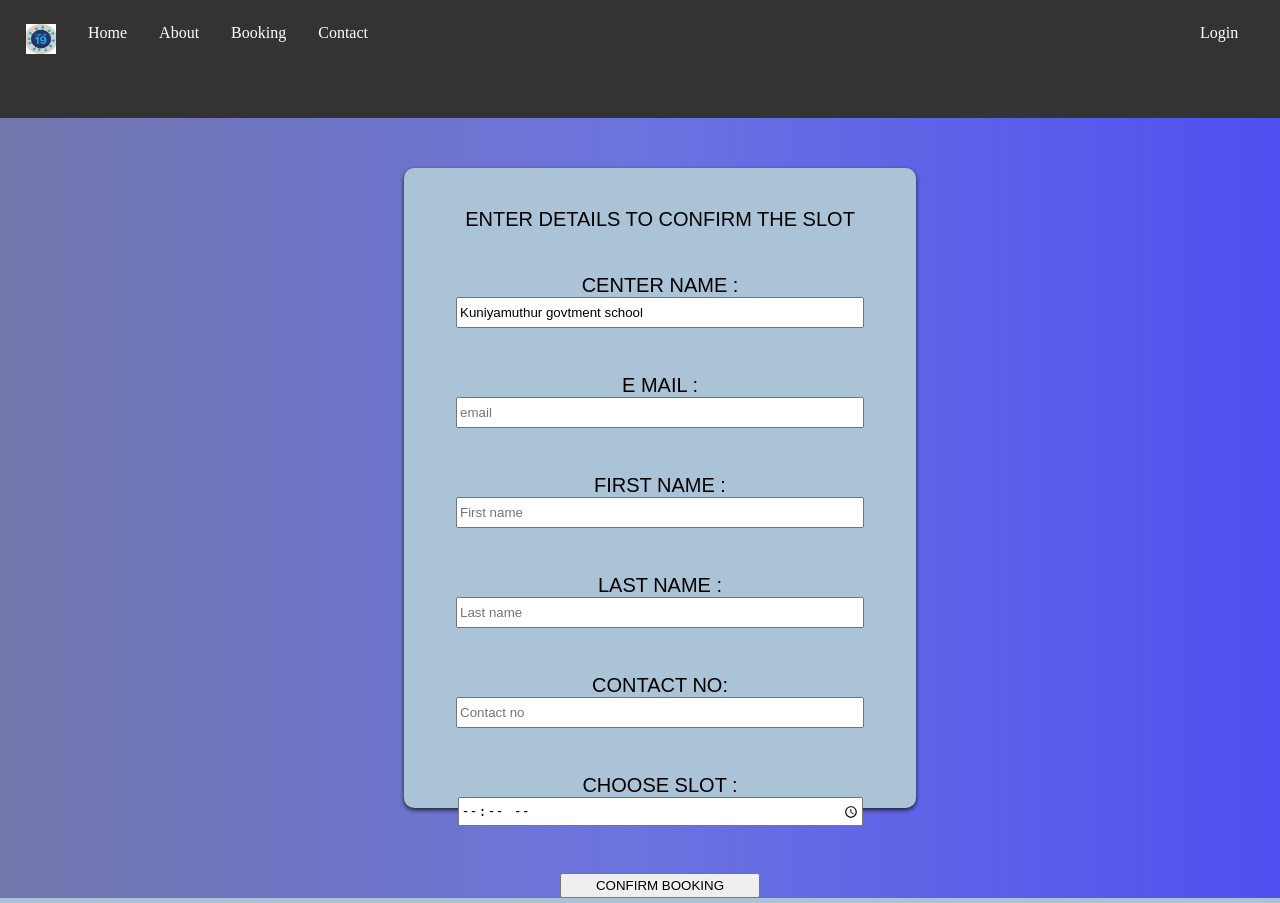
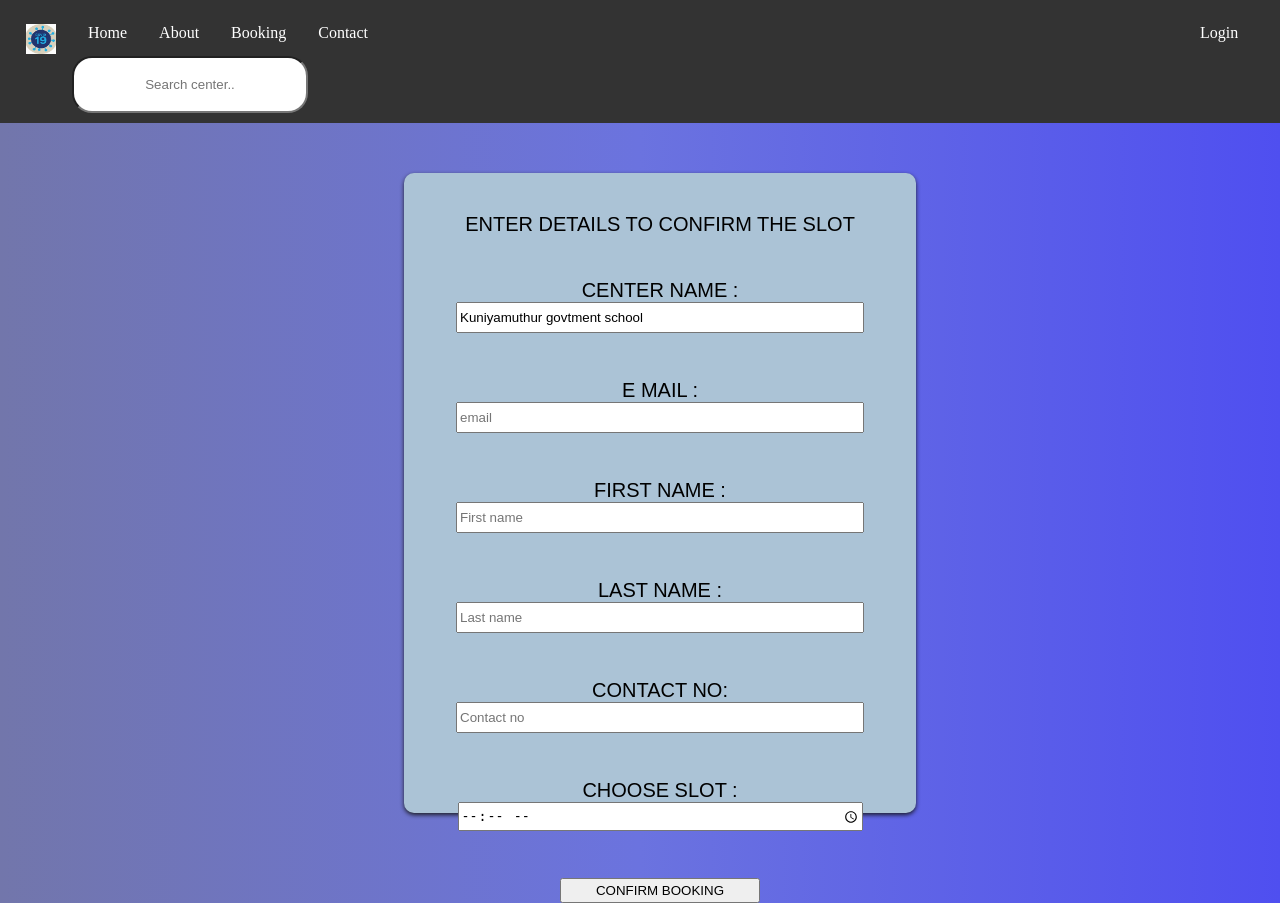
Before and after one commit to dharunsri09/covidvac, a Django app: page /center/11/ in a window 1280 px wide. Run offline with Django 4.2, Linux system fonts and the light colour scheme; data comes from the database, SQL or seed files in the repository.

Commit message:
Update nav.html

```diff
--- a/templates/nav.html
+++ b/templates/nav.html
@@ -18,7 +18,7 @@
     <li><a href="{% url 'login' %}" style="margin-left: 800px;">Login</a></li>
     {% endif %}
     <form action="{% url 'book' %}">
-      <input type="text" name="q" placeholder="Search center.."/>
+      <input type="text" name="q" placeholder="Search center.." style="width:200px; height:25px;margin:0px;"/>
     </form>
 
 
```
